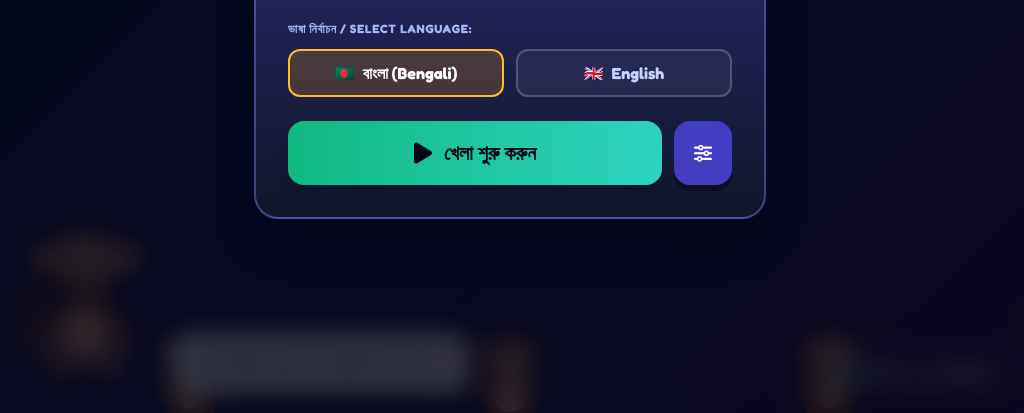
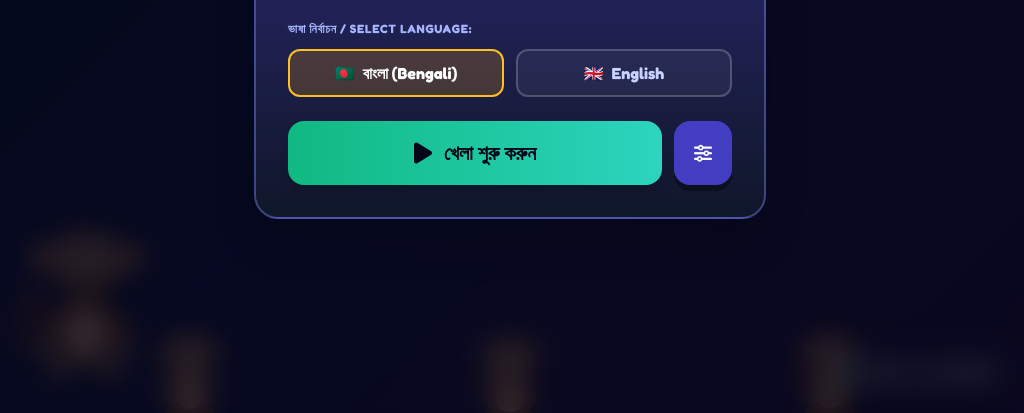
Before and after one commit to BNDSIR/kidszone, a plain HTML site: page ninja.html in a window 1280 px wide. Shown: the part 387-800 px from the top of the page, without its empty margins (130-1154 px from the left). Drawn offline with nearby package versions, Linux system fonts and the light colour scheme; a web font is replaced by a local one.

Commit message:
Update ninja.html

```diff
--- a/ninja.html
+++ b/ninja.html
@@ -269,12 +269,7 @@
                 </svg>
             </div>
 
-            <!-- Speech Bubble -->
-            <div id="mascotBubble" class="glass-card relative bubble-arrow p-3 sm:p-4 rounded-2xl max-w-xs sm:max-w-md shadow-2xl transition-all duration-300 bg-white/95 text-slate-900 border-2 border-amber-300">
-                <p id="mascotText" class="text-slate-900 text-sm sm:text-base font-bold leading-snug">
-                    স্বাগতম! সঠিক নম্বরের গ্যাস বেলুনটি কেটে ফেলো! 🎈
-                </p>
-            </div>
+
         </div>
 
         <!-- Mode Indicator -->
```
